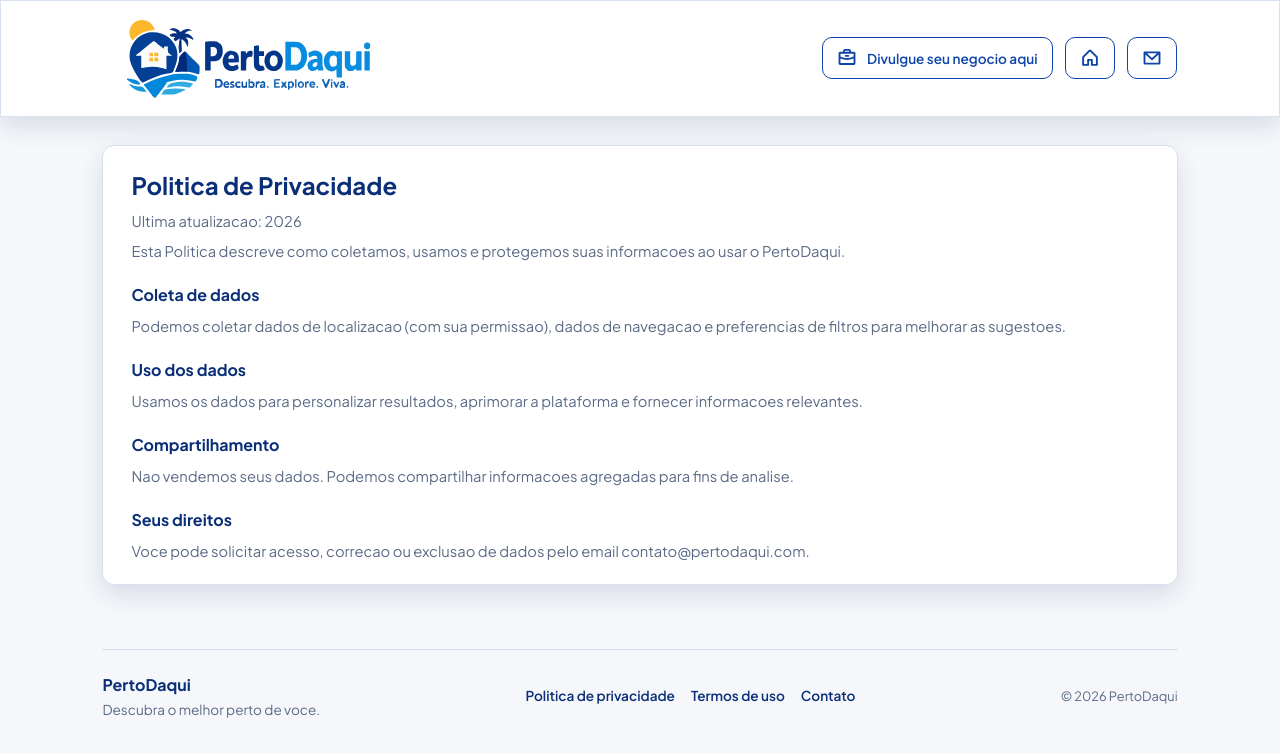
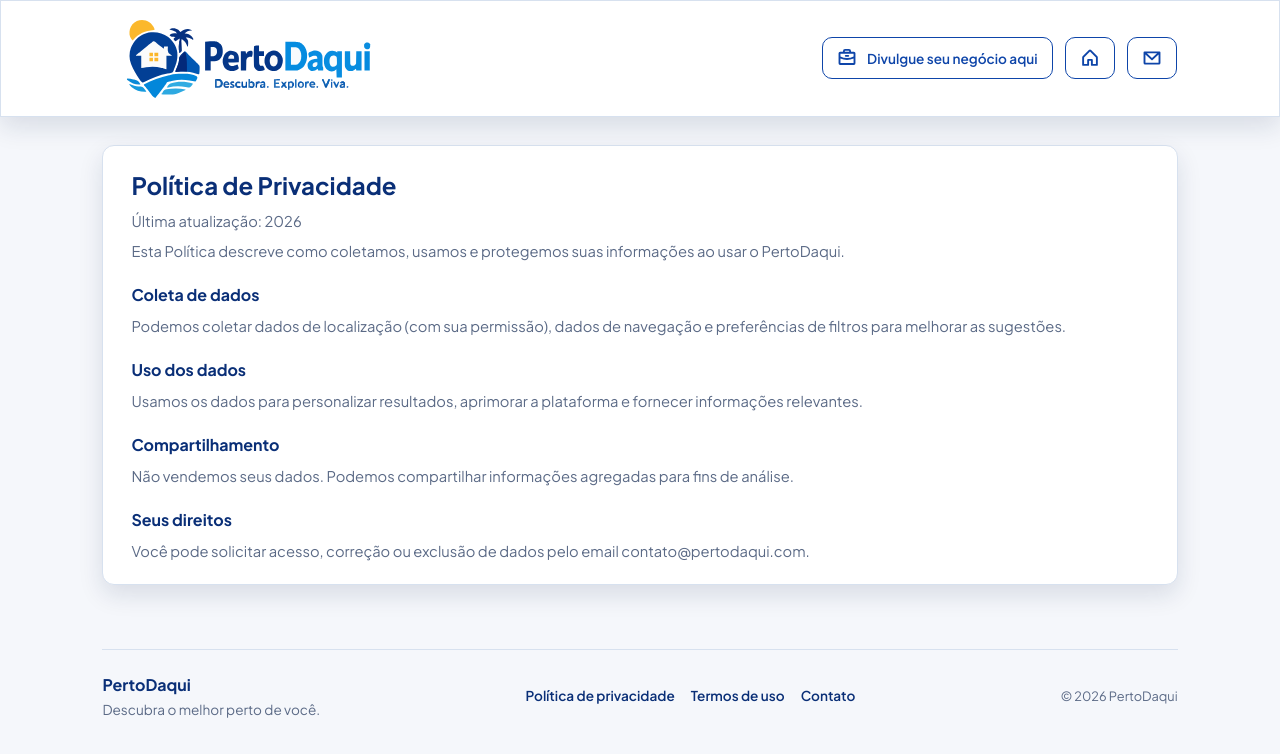
Before and after one commit to pertodaqui/pertodaqui.github.io, a Next.js app: page /privacidade in a window 1280 px wide. Shown: the top 754 px of the page. Built offline with nearby package versions, Linux system fonts and the light colour scheme.

Commit message:
added itens.

```diff
--- a/data/parks_nature.js
+++ b/data/parks_nature.js
@@ -1,9 +1,11 @@
 import parks from "./parks";
 import nature from "./nature";
+import parksNatureItems from "./parks_nature_items";
 
 const parksNature = [
   ...parks.map((item) => ({ ...item, id: `parks-${item.id}` })),
-  ...nature.map((item) => ({ ...item, id: `nature-${item.id}` }))
+  ...nature.map((item) => ({ ...item, id: `nature-${item.id}` })),
+  ...parksNatureItems
 ];
 
 export default parksNature;
--- /dev/null
+++ b/data/parks_nature_items.js
@@ -0,0 +1,3 @@
+const parksNatureItems = [];
+
+export default parksNatureItems;
--- a/pages/index.js
+++ b/pages/index.js
@@ -340,6 +340,12 @@
                 rel="noopener noreferrer"
                 aria-label="Divulgue seu negócio"
                 title="Divulgue seu negócio"
+                onClick={() => {
+                  window.gtag?.("event", "cta_divulgue", {
+                    event_category: "engagement",
+                    event_label: "divulgue_negocio"
+                  });
+                }}
               >
                 <span aria-hidden="true" className="cta-icon">
                   <Briefcase size={20} weight="bold" />
--- a/pages/privacidade.js
+++ b/pages/privacidade.js
@@ -5,10 +5,10 @@
   return (
     <>
       <Head>
-        <title>PertoDaqui - Politica de Privacidade</title>
+        <title>PertoDaqui - Política de Privacidade</title>
         <meta
           name="description"
-          content="Politica de privacidade do PertoDaqui."
+          content="Política de privacidade do PertoDaqui."
         />
         <meta name="viewport" content="width=device-width, initial-scale=1" />
       </Head>
@@ -16,7 +16,7 @@
       <div className="page">
         <header className="site-header">
           <div className="site-header-inner">
-            <a href="/" aria-label="Ir para a pagina inicial">
+            <a href="/" aria-label="Ir para a página inicial">
               <img src="/logo.svg" alt="PertoDaqui" className="logo" />
             </a>
             <div className="header-actions">
@@ -25,15 +25,21 @@
                 href="https://buy.stripe.com/bJe14mfCd9HB6Zy7P8gYU00"
                 target="_blank"
                 rel="noopener noreferrer"
-                aria-label="Divulgue seu negocio"
-                title="Divulgue seu negocio"
+                aria-label="Divulgue seu negócio"
+                title="Divulgue seu negócio"
+                onClick={() => {
+                  window.gtag?.("event", "cta_divulgue", {
+                    event_category: "engagement",
+                    event_label: "divulgue_negocio"
+                  });
+                }}
               >
                 <span aria-hidden="true" className="cta-icon">
                   <Briefcase size={20} weight="bold" />
                 </span>
-                <span className="cta-text">Divulgue seu negocio aqui</span>
+                <span className="cta-text">Divulgue seu negócio aqui</span>
               </a>
-              <a className="cta-home" href="/" aria-label="Pagina inicial" title="Inicio">
+              <a className="cta-home" href="/" aria-label="Página inicial" title="Início">
                 <House size={20} weight="bold" />
               </a>
               <a
@@ -50,30 +56,30 @@
 
         <main className="content legal-content">
           <section className="legal-card">
-            <h1>Politica de Privacidade</h1>
-            <p>Ultima atualizacao: 2026</p>
+            <h1>Política de Privacidade</h1>
+            <p>Última atualização: 2026</p>
             <p>
-              Esta Politica descreve como coletamos, usamos e protegemos suas
-              informacoes ao usar o PertoDaqui.
+              Esta Política descreve como coletamos, usamos e protegemos suas
+              informações ao usar o PertoDaqui.
             </p>
             <h2>Coleta de dados</h2>
             <p>
-              Podemos coletar dados de localizacao (com sua permissao), dados de
-              navegacao e preferencias de filtros para melhorar as sugestoes.
+              Podemos coletar dados de localização (com sua permissão), dados de
+              navegação e preferências de filtros para melhorar as sugestões.
             </p>
             <h2>Uso dos dados</h2>
             <p>
               Usamos os dados para personalizar resultados, aprimorar a
-              plataforma e fornecer informacoes relevantes.
+              plataforma e fornecer informações relevantes.
             </p>
             <h2>Compartilhamento</h2>
             <p>
-              Nao vendemos seus dados. Podemos compartilhar informacoes
-              agregadas para fins de analise.
+              Não vendemos seus dados. Podemos compartilhar informações
+              agregadas para fins de análise.
             </p>
             <h2>Seus direitos</h2>
             <p>
-              Voce pode solicitar acesso, correcao ou exclusao de dados pelo
+              Você pode solicitar acesso, correção ou exclusão de dados pelo
               email contato@pertodaqui.com.
             </p>
           </section>
@@ -83,11 +89,11 @@
               <div className="footer-brand">
                 <span className="footer-logo">PertoDaqui</span>
                 <p className="footer-slogan">
-                  Descubra o melhor perto de voce.
+                  Descubra o melhor perto de você.
                 </p>
               </div>
               <nav className="footer-links" aria-label="Links institucionais">
-                <a href="/privacidade">Politica de privacidade</a>
+                <a href="/privacidade">Política de privacidade</a>
                 <a href="/termos">Termos de uso</a>
                 <a href="/contato">Contato</a>
               </nav>
```
Also changed, not shown: pages/termos.js (+22 -16 lines).
